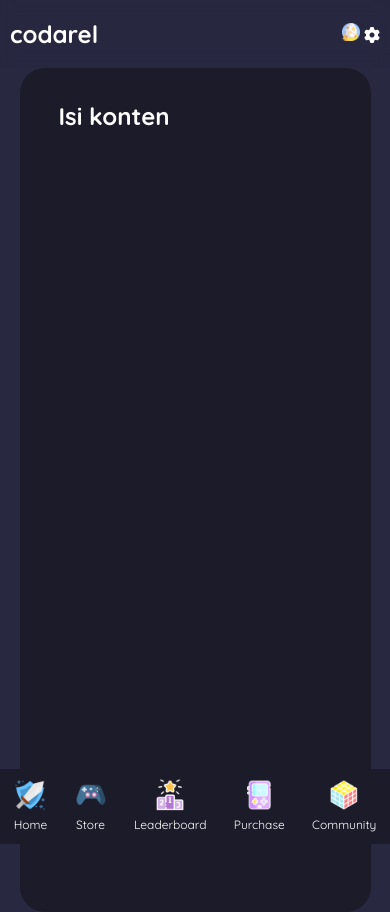
After one commit to codarel/codarel.github.io, a PHP site: page /store.html in a window 390 px wide. The commit adds this page. Run offline with PHP 8.4, Linux system fonts and the light colour scheme; some libraries are stand-ins or nearby versions.

Commit message:
menambahkan halaman store

```diff
--- a/css/style.css
+++ b/css/style.css
@@ -6,9 +6,14 @@
   scroll-behavior: smooth;
 }
 
+html {
+  height: 100%;
+}
+
 body {
   font: 12px/18px "Quicksand", arial, sans-serif;
   background-color: #282841;
+  height: 100%;
 }
 
 .container {
@@ -102,3 +107,77 @@ h3 {
 .left {
   text-align: right;
 }
+
+@media screen and (max-width: 620px) {
+  .navbar {
+    display: -webkit-flex;
+    display: -ms-flexbox;
+    display: flex;
+    -webkit-align-items: center;
+    -ms-flex-align: center;
+    align-items: center;
+    -webkit-justify-content: space-around;
+    -ms-flex-pack: distribute;
+    justify-content: space-around;
+    background: #1c1b29;
+    overflow: hidden;
+    position: fixed;
+    bottom: 0;
+    width: 100%;
+  }
+
+  .navbar a {
+    padding: 10px;
+    text-align: center;
+    text-decoration: none;
+  }
+
+  .navbar a img {
+    font-size: 2rem;
+    max-height: 2rem;
+    max-width: 2rem;
+    margin: auto;
+  }
+
+  .navbar a p {
+    margin: auto;
+    color: white;
+  }
+
+  .topbar {
+    padding: 25px 10px 25px 10px;
+    position: sticky;
+    top: 0;
+    font-size: 12px;
+    text-align: left;
+    color: white;
+    background-color: rgba(0, 0, 0, 0.01);
+    -webkit-backdrop-filter: blur(8px);
+    backdrop-filter: blur(8px);
+    transition: 0.5s;
+    z-index: 9999;
+  }
+
+  .right {
+    float: right;
+    font-size: 16px;
+    margin: -20px auto;
+  }
+
+  .content {
+    width: 90%;
+    padding: 10%;
+    box-sizing: border-box;
+    height: 100%;
+    color: white;
+    background-color: #1c1b29;
+    margin: auto;
+    border-radius: 25px;
+  }
+}
+
+@media screen and (max-width: 350px) {
+  .container {
+    width: 80%;
+  }
+}
--- a/home.html
+++ b/home.html
@@ -15,6 +15,7 @@
     <a href="home.html">Home</a>
     <a href="login.html">Login</a>
     <a href="registrasi.html">Registrasi</a>
+    <a href="store.html">Store</a>
     <script src="js/script.js"></script>
 </body>
 
--- a/login.html
+++ b/login.html
@@ -15,6 +15,7 @@
     <a href="home.html">Home</a>
     <a href="login.html">Login</a>
     <a href="registrasi.html">Registrasi</a>
+    <a href="store.html">Store</a>
 
     <div class="container">
         <h1 class="title">Login</h1>
--- /dev/null
+++ b/store.html
@@ -0,0 +1,46 @@
+<!DOCTYPE html>
+<html lang="en">
+
+<head>
+    <meta charset="UTF-8">
+    <meta http-equiv="X-UA-Compatible" content="IE=edge">
+    <meta name="viewport" content="width=device-width, initial-scale=1.0">
+    <title>Store</title>
+    <link rel="stylesheet" href="css/style.css" type="text/css">
+</head>
+
+<body>
+    <div class="topbar">
+        <h1>codarel</h1>
+        <div class="right">
+            <img src="img/Group 41.png" alt="profile" width="18px">
+            <i class="fas fa-cog"></i>
+        </div>
+    </div>
+    <nav class="navbar">
+        <a href="index.html"><img src="img/home.png" alt="Home" width="32px">
+            <p>Home</p>
+        </a>
+        <a href="home.html"><img src="img/store.png" alt="Store" width="32px">
+            <p>Store</p>
+        </a>
+        <a href="login.html"><img src="img/leaderboard.png" alt="Leaderboard" width="32px">
+            <p>Leaderboard</p>
+        </a>
+        <a href="registrasi.html"><img src="img/purchase.png" alt="Purcase" width="32px">
+            <p>Purchase</p>
+        </a>
+        <a href="store.html"><img src="img/community.png" alt="Community" width="32px">
+            <p>Community</p>
+        </a>
+    </nav>
+
+    <div class="content">
+        <h1>Isi konten</h1>
+    </div>
+
+    <script src="js/script.js"></script>
+    <script src="https://kit.fontawesome.com/ec51819daf.js" crossorigin="anonymous"></script>
+</body>
+
+</html>
```
Also changed, not shown: registrasi.html (+5 -4 lines), img/Group 41.png (added), img/community.png (added), img/history.png (added), img/home.png (added), img/leaderboard.png (added), img/purchase.png (added), img/store.png (added).
